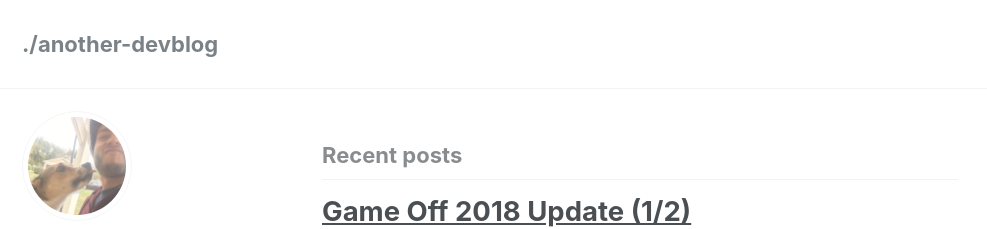
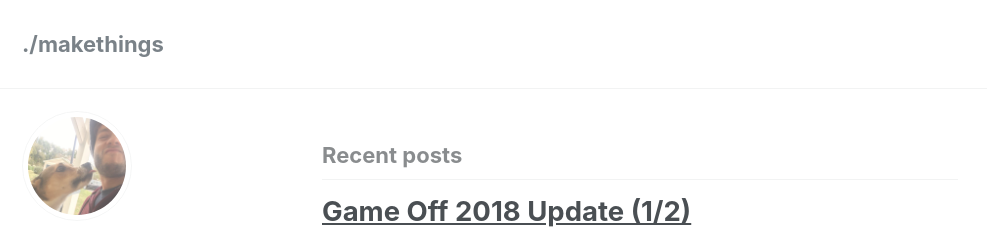
Before and after one commit to chadramsey/chadramsey.github.io, a Jekyll site: the page built from index.html, in a window 1280 px wide and 900 px high. Shown: the top 229 px of the window, without its empty margins (0-987 px from the left). Built offline with Jekyll 4.4.1, drawn with Linux system fonts in a browser that asks for light colours; cached includes are drawn as plain includes; nearby versions of some CDN libraries; the list of posts is cut into pages by our own code.

Commit message:
Updates to config.yaml

```diff
--- a/_config.yml
+++ b/_config.yml
@@ -16,7 +16,7 @@
 
 # Site Settings
 locale                   : "en-US"
-title                    : "./another-devblog"
+title                    : "./makethings"
 title_separator          : "-"
 name                     : "Chad Ramsey"
 description              : # "An amazing website."
```
